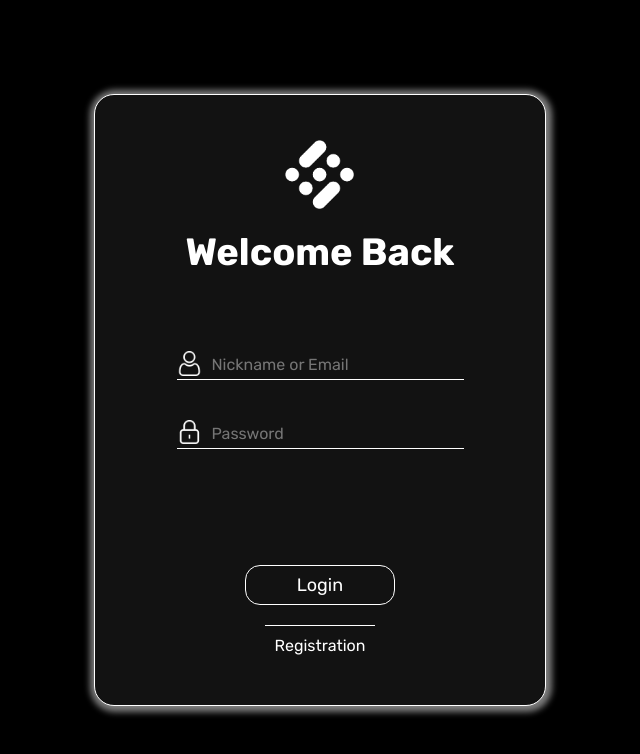
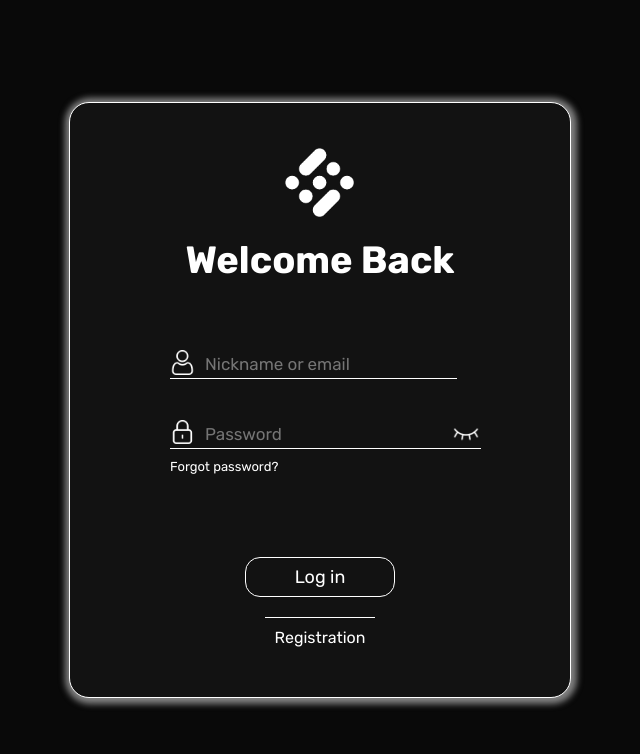
Before and after one commit to Nikidzawa/Enigma, a React (Create React App) app in the folder frontend/react-app/: page /#/login in a window 1280 px wide. Shown: the top 754 px of the page, without its empty margins (320-960 px from the left). Built offline with nearby package versions, Linux system fonts and the light colour scheme.

Commit message:
Доработка дизайна

```diff
--- a/frontend/react-app/src/index.css
+++ b/frontend/react-app/src/index.css
@@ -2,7 +2,7 @@
 
 body {
   margin: 0;
-  background-color: #000000;
+  background-color: #090909;
   color: white;
   font-family: Rubik, Poppins, sans-serif;
   -webkit-font-smoothing: antialiased;
--- a/frontend/react-app/src/pages/authentication/Login.jsx
+++ b/frontend/react-app/src/pages/authentication/Login.jsx
@@ -1,11 +1,11 @@
 import styled from "styled-components";
 import Logo from "../../img/img.png"
-import User from "../../img/user.png"
-import Lock from "../../img/lock.png"
 import {useNavigate} from "react-router-dom";
-import {useState} from "react";
+import {useRef, useState} from "react";
 import UserApi from "../../api/UserApi";
 import CurrentUserController from "../../store/CurrentUserController";
+import PasswordField from "./components/PasswordField";
+import NicknameOrEmailField from "./components/NicknameOrEmailField";
 
 
 const MainComponent = styled.main`
@@ -19,14 +19,12 @@ const MainComponent = styled.main`
 const Window = styled.div`
     position: relative;
     display: flex;
-    flex-direction: column;
     align-items: center;
     justify-content: center;
-    gap: 40px;
     width: calc(300px + 20vw);
-    height: calc(450px + 20vh);
-    max-width: 450px;
-    max-height: 650px;
+    height: calc(450px + 18vh);
+    max-width: 500px;
+    max-height: 670px;
     border: 1px solid white;
     box-shadow: 1px 1px 6px 5px rgba(250, 250, 250, 0.5);
     border-radius: 20px;
@@ -44,16 +42,9 @@ const Title = styled.div`
 const Image = styled.img`
     width: calc(53px + 2vh);
     height: calc(53px + 2vh);
-    padding-top: 5px;
 `
 
-const TextAndInput = styled.div`
-    display: flex;
-    gap: 12px;
-    align-items: center;
-`
-
-const Button = styled.button`
+const LoginButton = styled.button`
     background-color: transparent;
     border: 1px solid white;
     color: white;
@@ -67,32 +58,26 @@ const Button = styled.button`
     font-family: Rubik;
 `
 
-const Input = styled.input`
-    background-color: unset;
-    border: none;
-    border-bottom: 1px solid white;
-    color: white;
-    min-width: 250px;
-    height: 25px;
-    outline: none;
-    font-family: Rubik;
-    background-image: url(${props => props.image});
-    background-size: 25px;
-    background-repeat: no-repeat;
-    background-position: left;
-    padding-left: 35px;
-    background-position-y: ${props => props.pos};
-    padding-bottom: 2px;
-    font-size: 16px;
-`
-
 const LogoAndTitle = styled.div`
     position: absolute;
-    top: 40px;
+    top: 45px;
     display: flex;
     flex-direction: column;
     align-items: center;
     gap: 20px;
+`
+
+const Fields = styled.div`
+    position: relative;
+    width: 100%;
+`
+
+const ForgotPasswordLink = styled.a`
+    position: absolute;
+    bottom: -25px;
+    left: 0px;
+    font-size: 13px;
+    cursor: pointer;
 `
 
 const LoginAndRegister = styled.div`
@@ -104,16 +89,30 @@ const LoginAndRegister = styled.div`
     gap: 20px;
 `
 
-const A = styled.a`
+const RegistrationPageLink = styled.a`
     cursor: pointer;
     border-top: 1px white solid;
     padding: 10px;
+`
+
+const FirstLineContainer = styled.div`
+    position: absolute;
+    left: calc(50% - 150px);
+    top: -50px;
+`
+
+const SecondLineContainer = styled.div`
+    position: absolute;
+    left: calc(50% - 150px);
+    top: 20px;
 `
 
 export default function Login () {
     const navigate = useNavigate();
     const [password, setPassword] = useState("");
     const [nickname, setNickname] = useState("");
+
+    const passwordFieldRef = useRef(null);
 
     async function authResponse() {
         const response = await UserApi.authenticate(nickname, password);
@@ -124,6 +123,18 @@ export default function Login () {
             navigate("/main");
         } else {
             console.log("Not authenticated");
+        }
+    }
+
+    function emailFieldKeyListener(e) {
+        if (e.code === "Enter") {
+            passwordFieldRef.current.focus();
+        }
+    }
+
+    function passwordFieldKeyListener(e) {
+        if (e.code === "Enter") {
+            authResponse();
         }
     }
 
@@ -138,13 +149,24 @@ export default function Login () {
                     <Image src={Logo}/>
                     <Title>Welcome Back</Title>
                 </LogoAndTitle>
-                <Input onInput={e => setNickname(e.target.value)} placeholder={"Nickname or Email"} image={User} pos={"0px"}/>
-                <TextAndInput>
-                    <Input onInput={e => setPassword(e.target.value)} type={"password"} placeholder={"Password"} image={Lock} pos={"0px"}/>
-                </TextAndInput>
+                <Fields>
+                    <FirstLineContainer>
+                        <NicknameOrEmailField onKeyDown={emailFieldKeyListener}
+                                              onInput={e => setNickname(e.target.value)}
+                        />
+                    </FirstLineContainer>
+                    <SecondLineContainer>
+                        <PasswordField onKeyDown={passwordFieldKeyListener}
+                                       onInput={e => setPassword(e.target.value)}
+                                       ref={passwordFieldRef}
+                                       placeholder={"Password"}
+                        />
+                        <ForgotPasswordLink>Forgot password?</ForgotPasswordLink>
+                    </SecondLineContainer>
+                </Fields>
                 <LoginAndRegister>
-                    <Button onClick={authResponse}>Login</Button>
-                    <A onClick={goToRegistrationPage}>Registration</A>
+                    <LoginButton onClick={authResponse}>Log in</LoginButton>
+                    <RegistrationPageLink onClick={goToRegistrationPage}>Registration</RegistrationPageLink>
                 </LoginAndRegister>
             </Window>
         </MainComponent>
--- a/frontend/react-app/src/pages/authentication/Registration.jsx
+++ b/frontend/react-app/src/pages/authentication/Registration.jsx
@@ -1,13 +1,10 @@
-import styled from "styled-components";
+import styled, {css, keyframes} from "styled-components";
 import Logo from "../../img/img.png"
-import User from "../../img/user.png"
 import {useNavigate} from "react-router-dom";
-import {useState} from "react";
-import UserApi from "../../api/UserApi";
-import CurrentUserController from "../../store/CurrentUserController";
-import Lock from "../../img/lock.png";
-import MailImg from "../../img/mail.png"
-
+import {useRef, useState} from "react";
+import PasswordField from "./components/PasswordField";
+import EmailField from "./components/EmailField";
+import EmailVerificationFields from "./components/EmailVerificationFields";
 
 const MainComponent = styled.main`
     min-height: 100vh;
@@ -20,14 +17,12 @@ const MainComponent = styled.main`
 const Window = styled.div`
     position: relative;
     display: flex;
-    flex-direction: column;
     align-items: center;
     justify-content: center;
-    gap: 40px;
     width: calc(300px + 20vw);
-    height: calc(450px + 20vh);
-    max-width: 450px;
-    max-height: 650px;
+    height: calc(450px + 18vh);
+    max-width: 500px;
+    max-height: 670px;
     border: 1px solid white;
     box-shadow: 1px 1px 6px 5px rgba(250, 250, 250, 0.5);
     border-radius: 20px;
@@ -45,10 +40,9 @@ const Title = styled.div`
 const Image = styled.img`
     width: calc(53px + 2vh);
     height: calc(53px + 2vh);
-    padding-top: 5px;
 `
 
-const Button = styled.button`
+const NextButton = styled.button`
     background-color: transparent;
     border: 1px solid white;
     color: white;
@@ -62,32 +56,19 @@ const Button = styled.button`
     font-family: Rubik;
 `
 
-const Input = styled.input`
-    background-color: unset;
-    border: none;
-    border-bottom: 1px solid white;
-    color: white;
-    min-width: 250px;
-    height: 25px;
-    outline: none;
-    font-family: Rubik;
-    background-image: url(${props => props.image});
-    background-size: 25px;
-    background-repeat: no-repeat;
-    background-position: left;
-    padding-left: 35px;
-    background-position-y: ${props => props.pos};
-    padding-bottom: 2px;
-    font-size: 16px;
-`
-
 const LogoAndTitle = styled.div`
     position: absolute;
-    top: 40px;
+    top: 45px;
+    left: 25%;
     display: flex;
     flex-direction: column;
     align-items: center;
     gap: 20px;
+`
+
+const Fields = styled.div`
+    position: relative;
+    width: 100%;
 `
 
 const LoginAndRegister = styled.div`
@@ -99,7 +80,7 @@ const LoginAndRegister = styled.div`
     gap: 20px;
 `
 
-const A = styled.a`
+const LoginPageLink = styled.a`
     cursor: pointer;
     border-top: 1px white solid;
     padding: 10px;
@@ -121,37 +102,175 @@ const StageEclipse = styled.div`
     background-color: ${props => props.isActive ? "#d8d8d8" : "#393939"};
 `
 
+
+const slideInFromRight = keyframes`
+    from {
+        transform: translateX(25%);
+        opacity: 0;
+    }
+    to {
+        transform: translateX(0);
+        opacity: 1;
+    }
+`;
+
+const slideOutToLeft = keyframes`
+    from {
+        transform: translateX(0);
+        opacity: 1;
+    }
+    to {
+        transform: translateX(-25%);
+        opacity: 0;
+    }
+`;
+
+const slideOutToRight = keyframes`
+    from {
+        transform: translateX(0);
+        opacity: 1;
+    }
+    to {
+        transform: translateX(25%);
+        opacity: 0;
+    }
+`;
+
+const AnimatedLogo = styled.div`
+    position: absolute;
+    width: 100%;
+    height: 100%;
+    ${(props) =>
+            props.isActive &&
+            css`
+            animation: ${slideInFromRight} 0.35s forwards;
+        `}
+    ${(props) =>
+            props.isExiting &&
+            css`
+            animation: ${props.direction === "left" ? slideOutToLeft : slideOutToRight} 0.35s forwards;
+        `}
+`
+
+const AnimatedSection = styled.div`
+    ${(props) =>
+    props.isActive &&
+    css`
+            animation: ${slideInFromRight} 0.35s forwards;
+        `}
+    ${(props) =>
+    props.isExiting &&
+    css`
+            animation: ${props.direction === "left" ? slideOutToLeft : slideOutToRight} 0.35s forwards;
+        `}
+`;
+
+const FirstLineContainer = styled.div`
+    position: absolute;
+    left: calc(50% - 150px);
+    top: -50px;
+`
+
+const SecondLineContainer = styled.div`
+    position: absolute;
+    left: calc(50% - 150px);
+    top: 20px;
+`
+
+const LineContainer = styled.div`
+    position: absolute;
+    left: 28%;
+`
+
+
 export default function Registration () {
     const navigate = useNavigate();
     const [password, setPassword] = useState("");
-    const [nickname, setNickname] = useState("");
+    const [email, setEmail] = useState("");
     const [currentSection, setCurrentSection] = useState(1);
+    const [visibleSections, setVisibleSections] = useState([1]);
+
+    const passwordFieldRef = useRef(null);
 
     function goToLoginPage () {
         navigate("/login")
     }
 
-    function nextSection () {
-        setCurrentSection(currentSection + 1);
+    function emailFieldKeyListener(e) {
+        if (e.code === "Enter") {
+            passwordFieldRef.current.focus();
+        }
     }
+
+    function passwordFieldKeyListener(e) {
+        if (e.code === "Enter") {
+            nextSection();
+        }
+    }
+
+    const nextSection = () => {
+        const exitingSection = currentSection;
+        const next = currentSection + 1;
+
+        setVisibleSections((prev) => [...prev, next]);
+        setCurrentSection(next);
+
+        setTimeout(() => {
+            setVisibleSections((prev) => prev.filter((s) => s !== exitingSection));
+        }, 350);
+    };
 
     return (
         <MainComponent>
             <Window>
-                <LogoAndTitle>
-                    <Image src={Logo}/>
-                    <Title>Registration</Title>
-                </LogoAndTitle>
-                    <Input onInput={e => setNickname(e.target.value)} placeholder={"Enter your email"} image={MailImg} pos={"5px"}/>
-                    <Input onInput={e => setPassword(e.target.value)} type={"password"} placeholder={"Chose password"} image={Lock} pos={"0px"}/>
+                    {visibleSections.includes(1) && (
+                        <AnimatedLogo
+                            isExiting={currentSection !== 1}
+                            direction={"left"}>
+                            <LogoAndTitle>
+                                <Image src={Logo}/>
+                                <Title>Registration</Title>
+                            </LogoAndTitle>
+                        </AnimatedLogo>
+                    )}
+                <Fields>
+                    {visibleSections.includes(1) && (
+                        <AnimatedSection
+                            isExiting={currentSection !== 1}
+                            direction={"left"}
+                        >
+                            <FirstLineContainer>
+                                <EmailField onInput={e => setEmail(e.target.value)}
+                                            onKeyDown={emailFieldKeyListener}/>
+                            </FirstLineContainer>
+                            <SecondLineContainer>
+                                <PasswordField onInput={e => setPassword(e.target.value)}
+                                               onKeyDown={passwordFieldKeyListener}
+                                               ref={passwordFieldRef}
+                                               placeholder={"Choose password"}/>
+                            </SecondLineContainer>
+                        </AnimatedSection>
+                    )}
+                    {visibleSections.includes(2) && (
+                        <AnimatedSection
+                            isActive={currentSection === 2}
+                            isExiting={currentSection !== 2}
+                            direction={"left"}
+                        >
+                            <LineContainer>
+                                <EmailVerificationFields/>
+                            </LineContainer>
+                        </AnimatedSection>
+                    )}
+                </Fields>
                 <LoginAndRegister>
                     <StageContainer>
                         <StageEclipse isActive={currentSection === 1}/>
                         <StageEclipse isActive={currentSection === 2}/>
                         <StageEclipse isActive={currentSection > 2}/>
                     </StageContainer>
-                    <Button onClick={nextSection}>Next</Button>
-                    <A onClick={goToLoginPage}>Login</A>
+                    <NextButton onClick={nextSection}>Next</NextButton>
+                    <LoginPageLink onClick={goToLoginPage}>Login</LoginPageLink>
                 </LoginAndRegister>
             </Window>
         </MainComponent>
--- /dev/null
+++ b/frontend/react-app/src/pages/authentication/components/EmailField.jsx
@@ -0,0 +1,32 @@
+import MailImg from "../../../img/mail.png";
+import styled from "styled-components";
+
+const EmailInput = styled.input`
+    background-color: unset;
+    border: none;
+    border-bottom: 1px solid white;
+    color: white;
+    min-width: 250px;
+    height: 25px;
+    outline: none;
+    font-family: Rubik;
+    background-image: url(${props => props.image});
+    background-size: 25px;
+    background-repeat: no-repeat;
+    background-position: left;
+    padding-left: 35px;
+    background-position-y: 5px;
+    padding-bottom: 2px;
+    font-size: 17px;
+`
+
+export default function EmailField ({onKeyDown, onInput}) {
+    return (
+        <EmailInput
+            onKeyDown={onKeyDown}
+            onInput={onInput}
+            placeholder={"Enter your email"}
+            image={MailImg}
+        />
+    )
+}
--- /dev/null
+++ b/frontend/react-app/src/pages/authentication/components/EmailVerificationFields.jsx
@@ -0,0 +1,42 @@
+import styled from "styled-components";
+import {useState} from "react";
+
+
+const MainContainer = styled.div`
+    position: absolute;
+`
+
+const Fields = styled.div`
+    display: flex;
+    gap: 20px;
+`
+
+const Field = styled.input`
+    background-color: transparent;
+    border: none;
+    border-bottom: 1px solid white;
+    width: 35px;
+    height: 70px;
+    color: white;
+    font-size: 50px;
+    outline: none;
+    text-align: center;
+`
+
+export default function EmailVerificationFields() {
+    const [firstValue, setFirstValue] = useState("")
+    const [secondValue, setSecondValue] = useState("")
+    const [thirdValue, setThirdValue] = useState("")
+    const [fourthValue, setFourthValue] = useState("")
+
+    return (
+        <MainContainer>
+            <Fields>
+                <Field/>
+                <Field/>
+                <Field/>
+                <Field/>
+            </Fields>
+        </MainContainer>
+    )
+}
--- /dev/null
+++ b/frontend/react-app/src/pages/authentication/components/NicknameOrEmailField.jsx
@@ -0,0 +1,32 @@
+import User from "../../../img/user.png";
+import styled from "styled-components";
+
+const NicknameOrEmailFieldInput = styled.input`
+    background-color: unset;
+    border: none;
+    border-bottom: 1px solid white;
+    color: white;
+    min-width: 250px;
+    height: 25px;
+    outline: none;
+    font-family: Rubik;
+    background-image: url(${props => props.image});
+    background-size: 25px;
+    background-repeat: no-repeat;
+    background-position: left;
+    padding-left: 35px;
+    background-position-y: 0;
+    padding-bottom: 2px;
+    font-size: 17px;
+`
+
+export default function NicknameOrEmailField({onKeyDown, onInput}) {
+    return (
+        <NicknameOrEmailFieldInput
+            onKeyDown={onKeyDown}
+            onInput={onInput}
+            placeholder={"Nickname or email"}
+            image={User}
+        />
+    )
+}
--- /dev/null
+++ b/frontend/react-app/src/pages/authentication/components/PasswordField.jsx
@@ -0,0 +1,61 @@
+import {forwardRef, useEffect, useRef, useState} from "react";
+import Lock from "../../../img/lock.png";
+import OpenedEyeImg from "../../../img/opened_eye.png";
+import ClosedEyeImg from "../../../img/closed_eye.png";
+import styled from "styled-components";
+
+
+const PasswordContainer = styled.div`
+    position: relative;
+`
+
+const PasswordInput = styled.input`
+    background-color: unset;
+    border: none;
+    border-bottom: 1px solid white;
+    color: white;
+    min-width: 215px;
+    height: 25px;
+    outline: none;
+    font-family: Rubik;
+    background-image: url(${props => props.image});
+    background-size: 25px;
+    background-repeat: no-repeat;
+    background-position: left;
+    padding-left: 35px;
+    padding-right: 37px;
+    background-position-y: 0;
+    padding-bottom: 2px;
+    font-size: 17px;
+`
+
+const Eye = styled.img`
+    width: 30px;
+    position: absolute;
+    right: 0;
+    bottom: 2px;
+    cursor: pointer;
+`
+
+const PasswordField = forwardRef(({ onInput, placeholder, onKeyDown}, ref) => {
+    const [passwordIsVisible, setPasswordIsVisible] = useState(false);
+
+    return (
+        <PasswordContainer>
+            <PasswordInput
+                ref={ref}
+                onInput={onInput}
+                onKeyDown={onKeyDown}
+                type={passwordIsVisible ? "text" : "password"}
+                placeholder={placeholder}
+                image={Lock}
+            />
+            <Eye
+                onClick={() => setPasswordIsVisible(!passwordIsVisible)}
+                src={passwordIsVisible ? OpenedEyeImg : ClosedEyeImg}
+            />
+        </PasswordContainer>
+    );
+});
+
+export default PasswordField;
```
Also changed, not shown: frontend/react-app/src/pages/Auth.js (deleted, +0 -26 lines), frontend/react-app/src/img/closed_eye.png (added), frontend/react-app/src/img/opened_eye.png (added).
